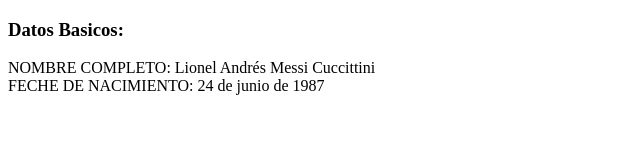
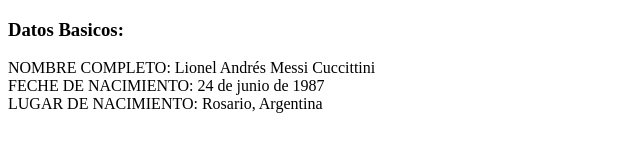
Before and after one commit to JuanPena11/Practica_casa, a plain HTML site: page index.html in a window 1280 px wide. Shown: the whole page, without its empty margins (0-640 px from the left). Drawn offline with Linux system fonts and the light colour scheme.

Commit message:
tercer dato

```diff
--- a/index.html
+++ b/index.html
@@ -9,6 +9,7 @@
     <h3>Datos Basicos:</h3>
     <div> NOMBRE COMPLETO: Lionel Andrés Messi Cuccittini</div>
     <div>FECHE DE NACIMIENTO: 24 de junio de 1987</div>
+    <div>LUGAR DE NACIMIENTO: Rosario, Argentina</div>
 
 </body>
 </html>
```
